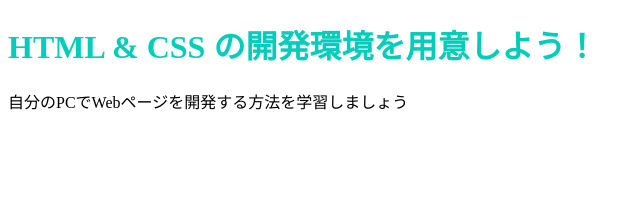
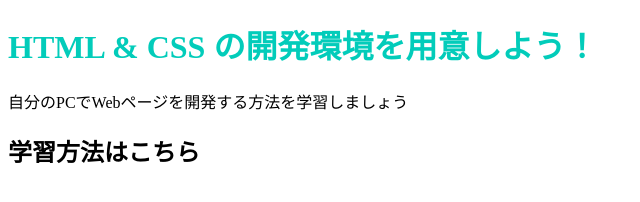
Before and after one commit to take-ma-ru/take-ma-ru.github.io, a plain HTML site: page index.html in a window 1280 px wide. Shown: the whole page, without its empty margins (0-640 px from the left). Drawn offline with Linux system fonts and the light colour scheme.

Commit message:
Update index.html

```diff
--- a/index.html
+++ b/index.html
@@ -8,5 +8,6 @@
   <body>
     <h1 class="title">HTML & CSS の開発環境を用意しよう！</h1>
     <p>自分のPCでWebページを開発する方法を学習しましょう</p>
+    <h2 class="title2">学習方法はこちら</h2>
 
   </body>
```
